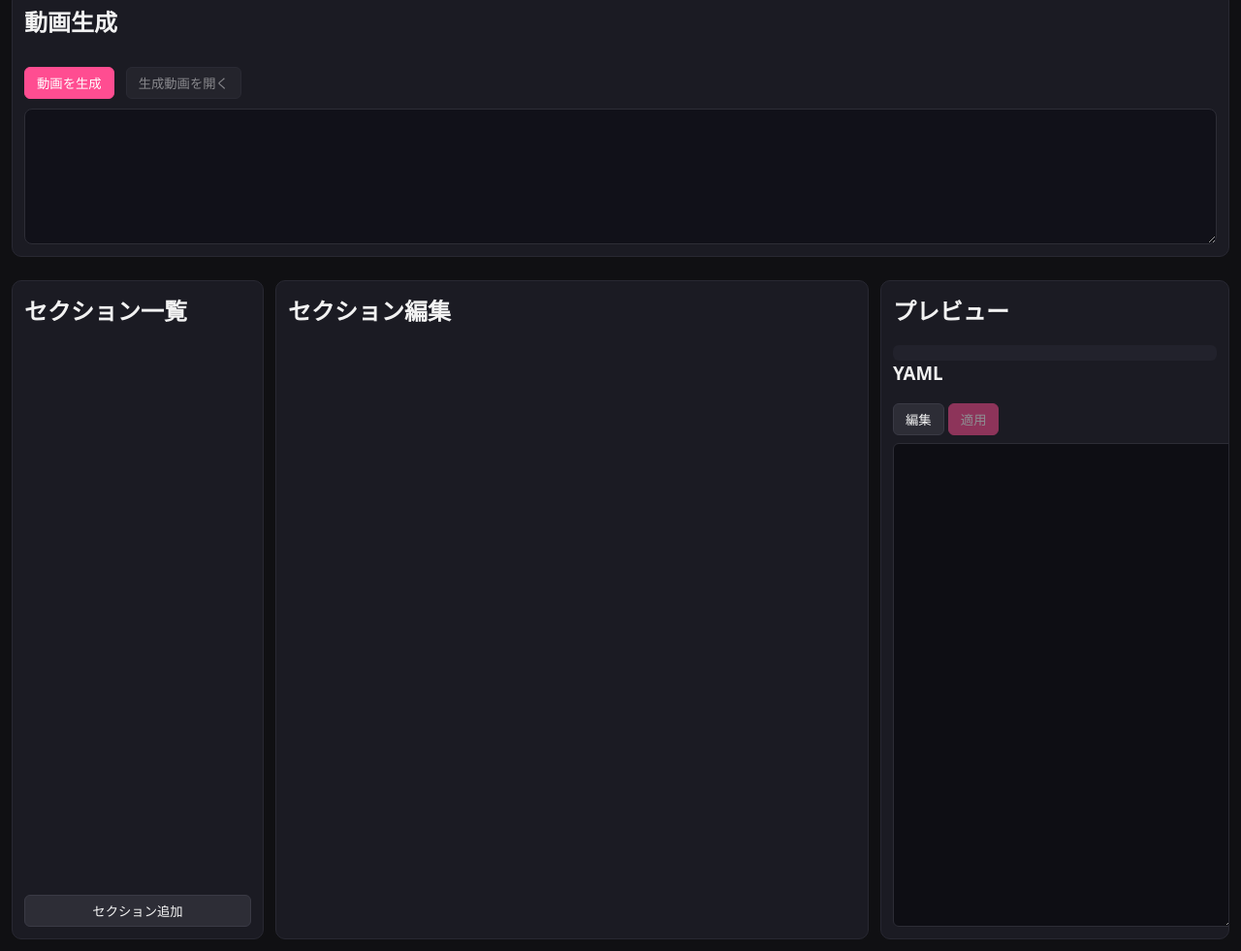
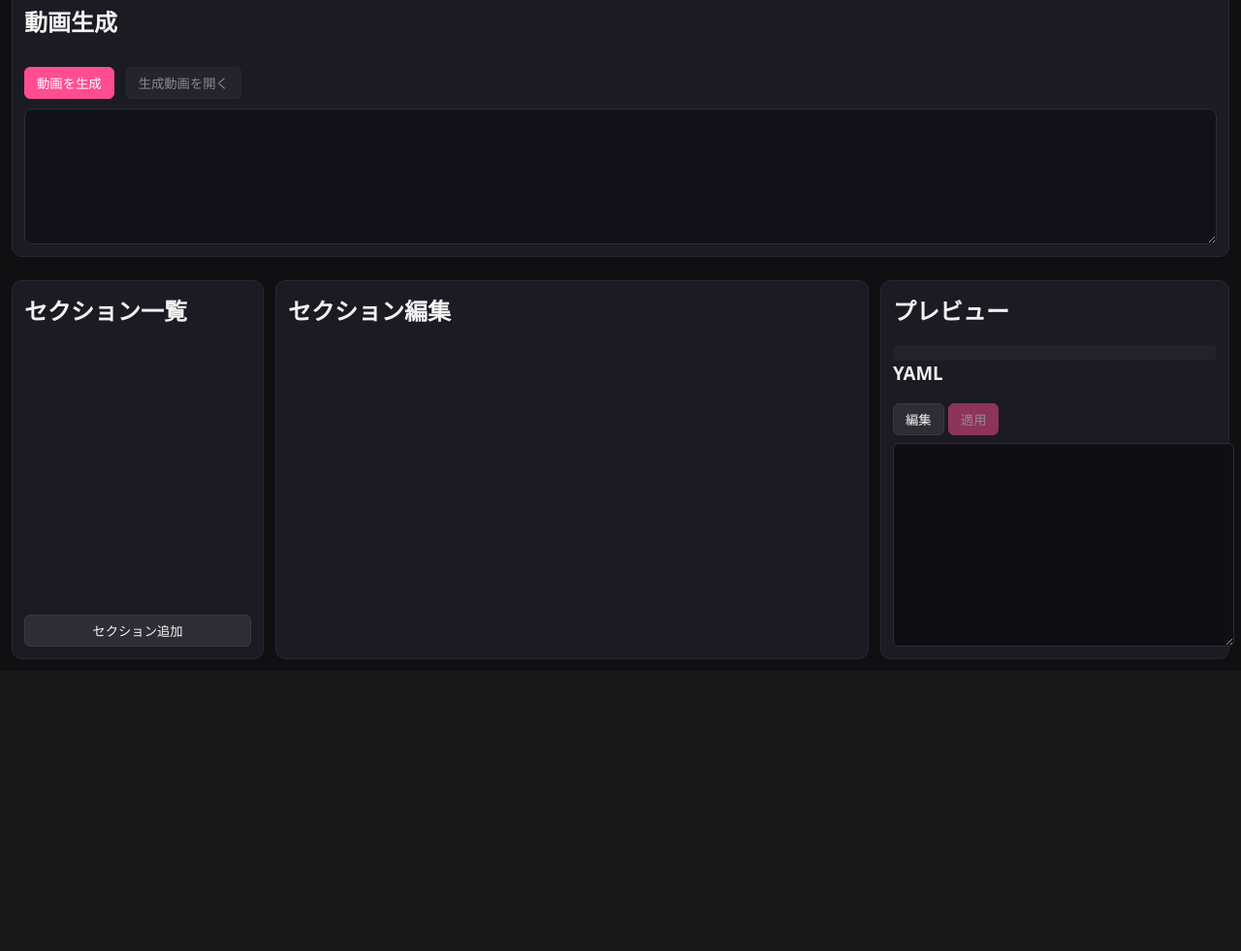
Before and after one commit to roripika/auto-video-generator, a plain HTML site: page desktop-app/src/renderer/index.html in a window 1280 px wide. Shown: the part 1011-1992 px from the top of the page at 97% size. After the commit the page ends 1703 px from the top, so only its background shows below. Drawn offline with Linux system fonts and the light colour scheme.

Commit message:
Fix panel height to auto to prevent layout overflow

```diff
--- a/desktop-app/src/renderer/styles.css
+++ b/desktop-app/src/renderer/styles.css
@@ -110,9 +110,9 @@ textarea {
   border: 1px solid #282832;
   border-radius: 10px;
   padding: 12px;
-  height: calc(100vh - 120px);
+  height: auto;
   box-sizing: border-box;
-  overflow: hidden;
+  overflow: visible;
   display: flex;
   flex-direction: column;
 }
```
